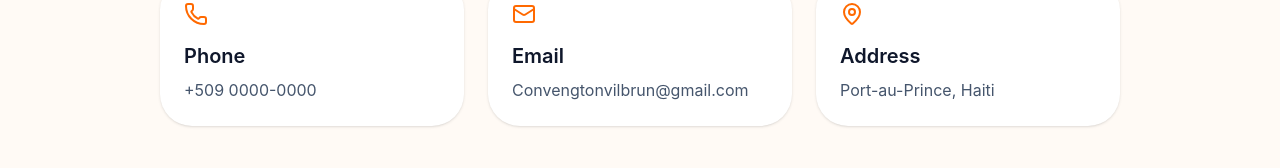
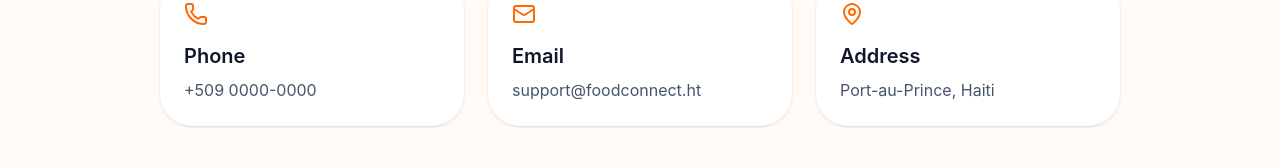
Before and after one commit to jerryinnocent123-ship-it/Project-FoodConnect, a React (Vite) app: page /contact in a window 1280 px wide. Shown: the part 291-459 px from the top of the page. Built offline with nearby package versions, Linux system fonts and the light colour scheme; no server answers.

Commit message:
remove mail perso

```diff
--- a/src/pages/client/Contact.jsx
+++ b/src/pages/client/Contact.jsx
@@ -24,7 +24,7 @@ function Contact() {
           <article className="rounded-[2rem] bg-white p-6 shadow-sm">
             <Mail className="h-6 w-6 text-orange-500" />
             <h2 className="mt-4 text-xl font-semibold text-slate-900">{t('Email')}</h2>
-            <p className="mt-2 text-slate-600">Convengtonvilbrun@gmail.com</p>
+            <p className="mt-2 text-slate-600">support@foodconnect.ht</p>
           </article>
           <article className="rounded-[2rem] bg-white p-6 shadow-sm">
             <MapPin className="h-6 w-6 text-orange-500" />
```
